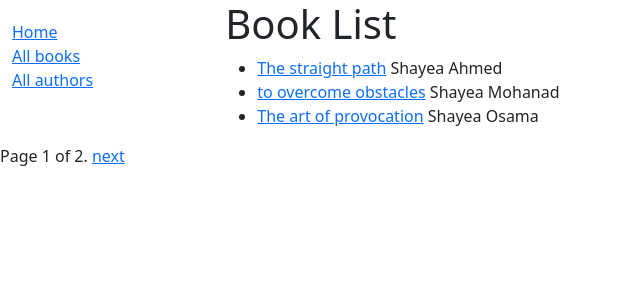
After one commit to shayea-colla/Locallibrary, a Django app: page /catalog/books/ in a window 1280 px wide. The commit adds this page. Shown: the top 300 px of the page, without its empty margins (0-640 px from the left). Run offline with Django 4.2, Linux system fonts and the light colour scheme; data comes from the database, SQL or seed files in the repository; both versions use the stored data as it was after the commit.

Commit message:
complete the list and detail view

```diff
--- a/catalog/models.py
+++ b/catalog/models.py
@@ -1,5 +1,6 @@
+import uuid
 from django.db import models
-import uuid
+from django.urls import reverse
 
 # Create your models here.
 class Genre(models.Model):
@@ -39,7 +40,7 @@ class Book(models.Model):
 
     def get_absolute_url(self):
         """Return the URL to access the detail record for this book"""
-        return reverse("book-detail", args[str(self.id)])
+        return reverse("book-detail", args=[str(self.id)])
 
     def display_genre(self):
         """ create a string representing the first three genre if any"""
--- /dev/null
+++ b/catalog/templates/catalog/book_list.html
@@ -0,0 +1,19 @@
+
+{% extends 'catalog/layout.html' %}
+
+{% block title %} <title>Books</title> {% endblock %}
+
+{% block content %}
+	<h1> Book List </h1>
+	{% if book_list %}
+		<ul>
+		{% for book in book_list %}
+		<li>
+			<a href="{{ book.get_absolute_url }}">{{ book.title }}</a> {{ book.author }}
+		</li>
+		{% endfor %}
+		</ul>
+	{% else %}
+		<h2> NO WAY HOME SO there is no book here ALONE </h2>
+	{% endif %}
+{% endblock %}
--- a/catalog/templates/catalog/layout.html
+++ b/catalog/templates/catalog/layout.html
@@ -18,12 +18,30 @@
       {% block sidebar %}
         <ul class="sidebar-nav">
           <li><a href="{% url 'index' %}">Home</a></li>
-          <li><a href="">All books</a></li>
+	  <li><a href="{% url 'book' %}">All books</a></li>
           <li><a href="">All authors</a></li>
         </ul>
      {% endblock %}
       </div>
       <div class="col-sm-10 ">{% block content %}{% endblock %}</div>
+      {% block pagination %}
+    {% if is_paginated %}
+        <div class="pagination">
+            <span class="page-links">
+                {% if page_obj.has_previous %}
+                    <a href="{{ request.path }}?page={{ page_obj.previous_page_number }}">previous</a>
+                {% endif %}
+                <span class="page-current">
+                    Page {{ page_obj.number }} of {{ page_obj.paginator.num_pages }}.
+                </span>
+                {% if page_obj.has_next %}
+                    <a href="{{ request.path }}?page={{ page_obj.next_page_number }}">next</a>
+                {% endif %}
+            </span>
+        </div>
+    {% endif %}
+  {% endblock %}
+
     </div>
   </div>
 </body>
--- a/catalog/urls.py
+++ b/catalog/urls.py
@@ -5,4 +5,7 @@ from . import views
 
 urlpatterns = [
     path("", views.index, name="index"),
+    path("books/", views.BookListView.as_view(), name="book"),
+    path("book/<int:pk>", views.BookDetailView.as_view(), name="book-detail"),
+
 ]
--- a/catalog/views.py
+++ b/catalog/views.py
@@ -1,4 +1,5 @@
 from django.shortcuts import render
+from django.views import generic
 
 from .models import Book, Author, BookInstance, Genre, Language
 # Create your views here.
@@ -26,3 +27,16 @@ def index(request):
             'genre_types': genre_types,
             }
     return render(request, 'catalog/index.html', context=context)
+
+
+class BookListView(generic.ListView):
+    model = Book
+    paginate_by = 3
+    context_type = "book_list"
+    # get 5 books the contain 'the' case-insensitive
+    queryset = Book.objects.all()
+
+
+
+class BookDetailView(generic.DetailView):
+    model = Book
```
Also changed, not shown: catalog/templates/catalog/book_detail.html (added, +30 -0 lines), db.sqlite3.
